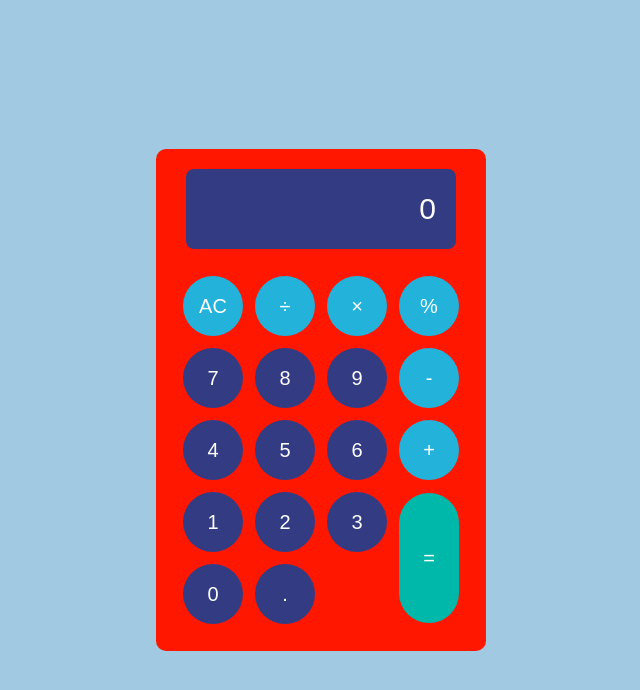
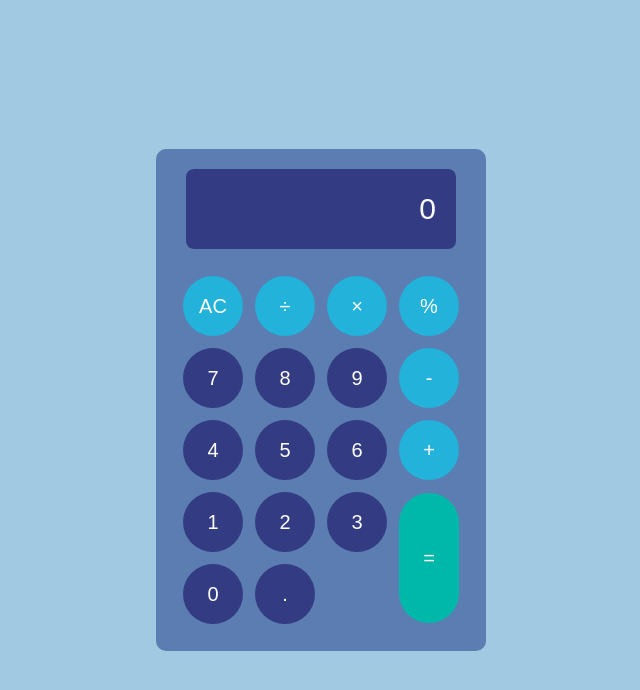
Before and after one commit to firmancahyadi960/My_kalkulator, a plain HTML site: page index.html in a window 1280 px wide. Shown: the whole page, without its empty margins (319-959 px from the left). Drawn offline with Linux system fonts and the light colour scheme.

Commit message:
stylesheet update

```diff
--- a/stylesheet.css
+++ b/stylesheet.css
@@ -29,7 +29,7 @@ a {
     width: auto;
     padding: 20px;
     border-radius: 10px;
-    background-color: #FF1700;
+    background-color: #5B7DB1;
 }
 
 
```
